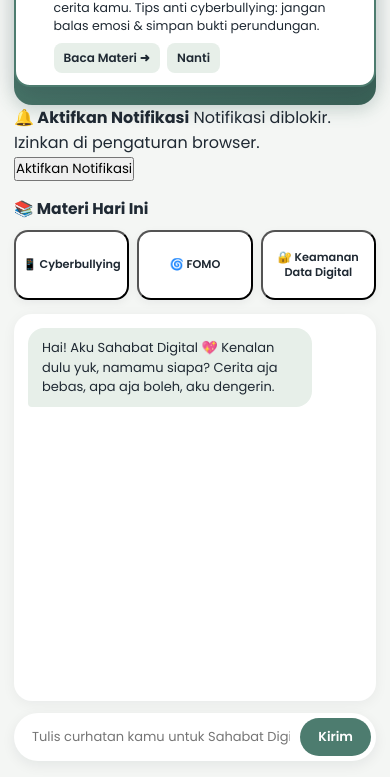
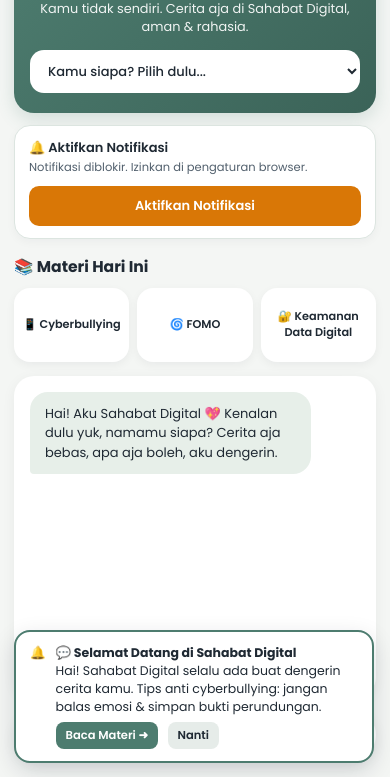
Before and after one commit to sahabatdigitalai01-lang/Sahabat.Digital, a plain HTML site: page index.html in a window 390 px wide. Shown: the part 67-844 px from the top of the page. Drawn offline with Linux system fonts and the light colour scheme.

Commit message:
Refactor CSS for improved layout and responsiveness
Updated styles for various elements including header, buttons, and chat box. Added reminder bar and adjusted media queries for better responsiveness.

```diff
--- a/style.css
+++ b/style.css
@@ -11,7 +11,6 @@ html {
   overflow-x: hidden;
 }
 
-/* === TAMPILAN DEFAULT: HP (FIT SEMUA UKURAN LAYAR HP) === */
 body {
   background: #f4f6f4;
   color: #1f2933;
@@ -30,19 +29,19 @@ header {
   width: 100%;
   background: linear-gradient(135deg, #4d7c6f, #3b6358);
   color: white;
-  padding: 18px 14px;
-  border-radius: 18px;
+  padding: 20px 16px;
+  border-radius: 20px;
   text-align: center;
   box-shadow: 0 6px 18px rgba(77, 124, 111, 0.2);
 }
 
 header h1 {
-  font-size: clamp(18px, 5vw, 22px);
+  font-size: clamp(19px, 5vw, 23px);
   font-weight: 700;
 }
 
 header p {
-  margin: 6px 0 12px;
+  margin: 6px 0 14px;
   font-size: clamp(12px, 3.3vw, 13.5px);
   opacity: 0.92;
   line-height: 1.4;
@@ -51,8 +50,8 @@ header p {
 select {
   width: 100%;
   max-width: 100%;
-  padding: 10px 12px;
-  border-radius: 12px;
+  padding: 11px 14px;
+  border-radius: 14px;
   border: none;
   background: white;
   color: #1f2933;
@@ -60,6 +59,74 @@ select {
   font-weight: 500;
   outline: none;
   cursor: pointer;
+}
+
+.reminder-bar {
+  margin-top: 12px;
+  background: #ffffff;
+  border: 1px solid #dce5e0;
+  border-radius: 16px;
+  padding: 12px 14px;
+  display: flex;
+  align-items: center;
+  justify-content: space-between;
+  gap: 10px;
+  box-shadow: 0 3px 10px rgba(15, 23, 42, 0.04);
+}
+
+.reminder-info {
+  display: flex;
+  flex-direction: column;
+  gap: 2px;
+  min-width: 0;
+}
+
+.reminder-info strong {
+  font-size: 13px;
+  font-weight: 600;
+  color: #1f2933;
+}
+
+.reminder-info span {
+  font-size: 11.5px;
+  color: #52606d;
+  line-height: 1.35;
+}
+
+/* Tombol SEBELUM notifikasi aktif */
+.btn-reminder {
+  background: #d97706;
+  color: #ffffff;
+  border: none;
+  border-radius: 10px;
+  padding: 10px 16px;
+  font-family: inherit;
+  font-size: 13px;
+  font-weight: 600;
+  white-space: nowrap;
+  flex-shrink: 0;
+  cursor: pointer;
+  transition: background-color 0.2s ease, transform 0.15s ease;
+}
+
+.btn-reminder:hover:not(:disabled) {
+  background: #b45309;
+  transform: translateY(-1px);
+}
+
+/* Tombol SETELAH notifikasi aktif */
+.btn-reminder.aktif {
+  background: #198754;
+  color: #ffffff;
+}
+
+.btn-reminder.aktif:hover:not(:disabled) {
+  background: #157347;
+}
+
+.btn-reminder:disabled {
+  opacity: 0.6;
+  cursor: not-allowed;
 }
 
 section {
@@ -84,32 +151,41 @@ section h2 {
   min-width: 0;
   width: 100%;
   background: white;
-  padding: 12px 6px;
-  border-radius: 14px;
+  border: none;
+  padding: 12px 8px;
+  border-radius: 16px;
   text-align: center;
-  font-size: clamp(10.5px, 2.9vw, 12px);
+  font-size: clamp(11px, 2.9vw, 12.5px);
   font-weight: 600;
   line-height: 1.35;
   color: #1f2933;
   cursor: pointer;
   display: flex;
+  flex-direction: column;
   align-items: center;
   justify-content: center;
-  min-height: 70px;
+  gap: 4px;
+  min-height: 74px;
   overflow-wrap: break-word;
   word-break: break-word;
   box-shadow: 0 3px 10px rgba(15, 23, 42, 0.05);
+  transition: transform 0.15s ease, box-shadow 0.15s ease;
+}
+
+.card:hover {
+  transform: translateY(-2px);
+  box-shadow: 0 6px 16px rgba(77, 124, 111, 0.15);
 }
 
 #chatBox {
   width: 100%;
   flex: 1;
-  min-height: 220px;
+  min-height: 240px;
   max-height: 52vh;
   overflow-y: auto;
   background: white;
-  border-radius: 18px;
-  padding: 14px;
+  border-radius: 20px;
+  padding: 16px;
   margin: 14px 0 12px;
   display: flex;
   flex-direction: column;
@@ -120,27 +196,44 @@ section h2 {
 .bubble-bot {
   background: #e7efe9;
   color: #1f2933;
-  padding: 10px 14px;
-  border-radius: 16px 16px 16px 4px;
+  padding: 12px 15px;
+  border-radius: 18px 18px 18px 4px;
   max-width: 85%;
   font-size: 13px;
   line-height: 1.5;
   align-self: flex-start;
   overflow-wrap: break-word;
   word-break: break-word;
+  white-space: pre-wrap;
+}
+
+.bubble-admin {
+  background: #d8f0e0;
+  border: 1px solid #8cc7a1;
+  color: #154728;
+  padding: 12px 15px;
+  border-radius: 18px 18px 18px 4px;
+  max-width: 85%;
+  font-size: 13px;
+  line-height: 1.5;
+  align-self: flex-start;
+  overflow-wrap: break-word;
+  word-break: break-word;
+  white-space: pre-wrap;
 }
 
 .bubble-user {
   background: #4d7c6f;
   color: white;
-  padding: 10px 14px;
-  border-radius: 16px 16px 4px 16px;
+  padding: 12px 15px;
+  border-radius: 18px 18px 4px 18px;
   max-width: 85%;
   font-size: 13px;
   line-height: 1.5;
   align-self: flex-end;
   overflow-wrap: break-word;
   word-break: break-word;
+  white-space: pre-wrap;
 }
 
 .input-area {
@@ -150,7 +243,7 @@ section h2 {
   width: 100%;
   max-width: 100%;
   background: white;
-  padding: 5px 5px 5px 14px;
+  padding: 6px 6px 6px 16px;
   border-radius: 999px;
   box-shadow: 0 4px 14px rgba(15, 23, 42, 0.07);
 }
@@ -173,49 +266,54 @@ section h2 {
   background: #4d7c6f;
   color: white;
   border: none;
-  padding: 9px 18px;
+  padding: 10px 20px;
   border-radius: 999px;
   font-size: 13px;
   font-weight: 600;
   cursor: pointer;
 }
 
-/* Popup Notifikasi Dalam Web */
+/* Notif di pojok kiri bawah tanpa mengubah ukuran kartu */
 .notif-popup {
   position: fixed;
-  top: 12px;
+  bottom: 14px;
   left: 14px;
-  right: 14px;
-  max-width: 680px;
-  margin: 0 auto;
+  top: auto;
+  right: auto;
+  max-width: min(360px, calc(100vw - 28px));
+  margin: 0;
   background: white;
   border: 2px solid #4d7c6f;
   border-radius: 16px;
-  padding: 12px;
+  padding: 12px 14px;
   z-index: 99;
   display: flex;
   gap: 10px;
   font-size: 12.5px;
-  box-shadow: 0 10px 25px rgba(15, 23, 42, 0.15);
-}
-
-.notif-popup p {
-  margin: 4px 0 8px;
+  box-shadow: 0 8px 24px rgba(15, 23, 42, 0.14);
 }
 
 .notif-popup button {
-  background: #e7efe9;
-  color: #1f2933;
   border: none;
   border-radius: 8px;
-  padding: 6px 10px;
-  font-size: 12px;
+  padding: 5px 10px;
+  font-size: 11.5px;
   font-weight: 600;
   cursor: pointer;
-  margin-right: 4px;
+  margin-top: 6px;
+  margin-right: 6px;
 }
 
-/* Modal Baca Materi */
+.notif-popup button:first-of-type {
+  background: #4d7c6f;
+  color: white;
+}
+
+.notif-popup button:last-of-type {
+  background: #e6ece9;
+  color: #1f2933;
+}
+
 .modal {
   position: fixed;
   inset: 0;
@@ -245,7 +343,9 @@ section h2 {
 }
 
 .close-btn {
-  float: right;
+  position: absolute;
+  top: 18px;
+  right: 18px;
   background: #4d7c6f;
   color: white;
   border: none;
@@ -260,7 +360,19 @@ section h2 {
   display: none !important;
 }
 
-/* === TAMPILAN KHUSUS LAPTOP / TABLET (LEBAR >= 768px) === */
+@media (max-width: 520px) {
+  .reminder-bar {
+    flex-direction: column;
+    align-items: stretch;
+  }
+
+  .btn-reminder {
+    width: 100%;
+    text-align: center;
+  }
+}
+
+/* === TAMPILAN KHUSUS LAPTOP / TABLET === */
 @media (min-width: 768px) {
   html {
     background: #e4ebe6;
@@ -308,12 +420,6 @@ section h2 {
     padding: 16px 12px;
     font-size: 13.5px;
     min-height: 76px;
-    transition: transform 0.15s ease, box-shadow 0.15s ease;
-  }
-
-  .card:hover {
-    transform: translateY(-2px);
-    box-shadow: 0 6px 16px rgba(77, 124, 111, 0.15);
   }
 
   #chatBox {
@@ -322,30 +428,4 @@ section h2 {
     padding: 18px;
     margin: 18px 0 16px;
   }
-
-  .bubble-bot,
-  .bubble-user {
-    max-width: 75%;
-    font-size: 14px;
-    padding: 12px 16px;
-  }
-
-  .input-area {
-    padding: 6px 6px 6px 18px;
-  }
-
-  .input-area input {
-    font-size: 14px;
-    padding: 10px 6px;
-  }
-
-  .input-area button {
-    padding: 11px 24px;
-    font-size: 14px;
-    transition: background 0.15s ease;
-  }
-
-  .input-area button:hover {
-    background: #3b6358;
-  }
 }
```
